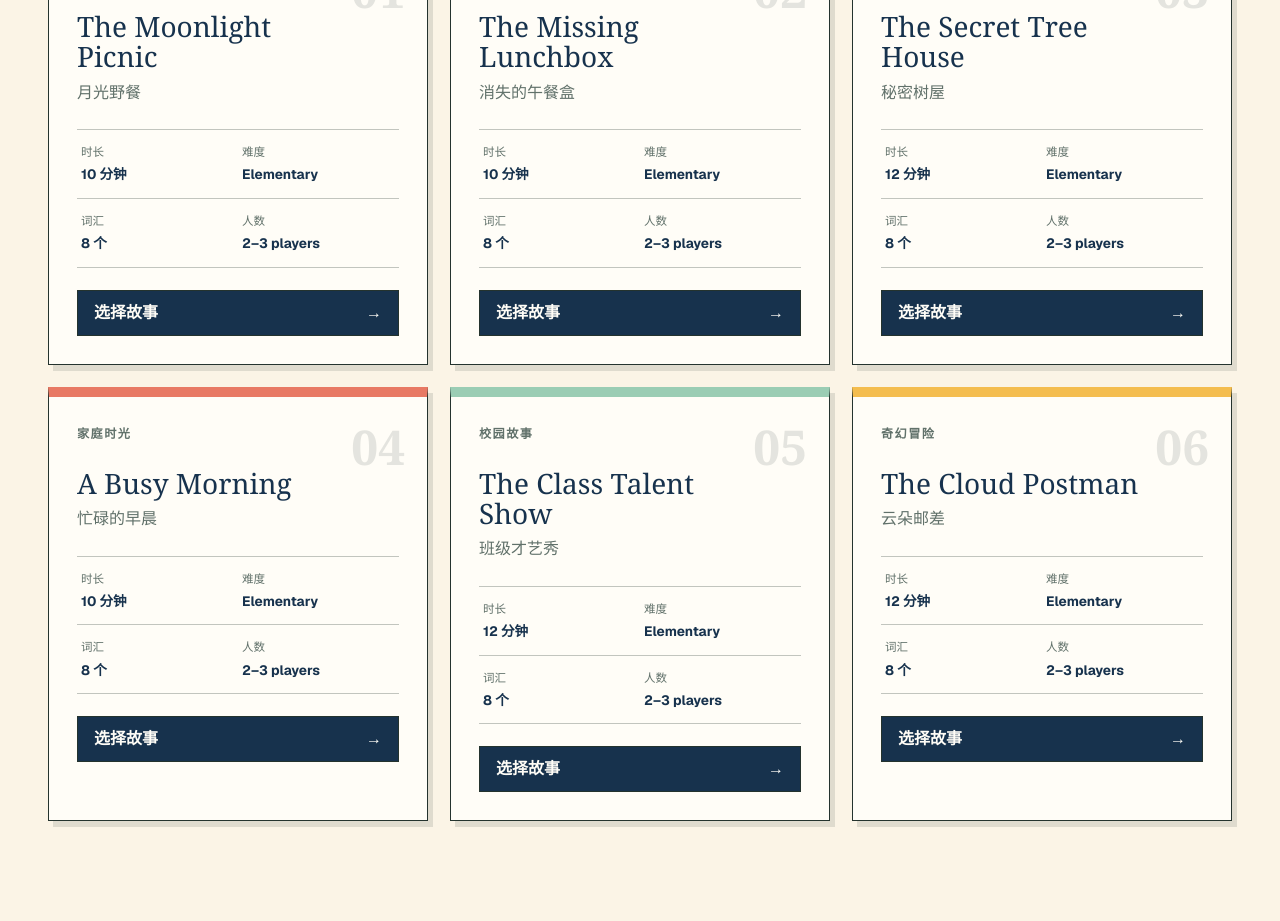
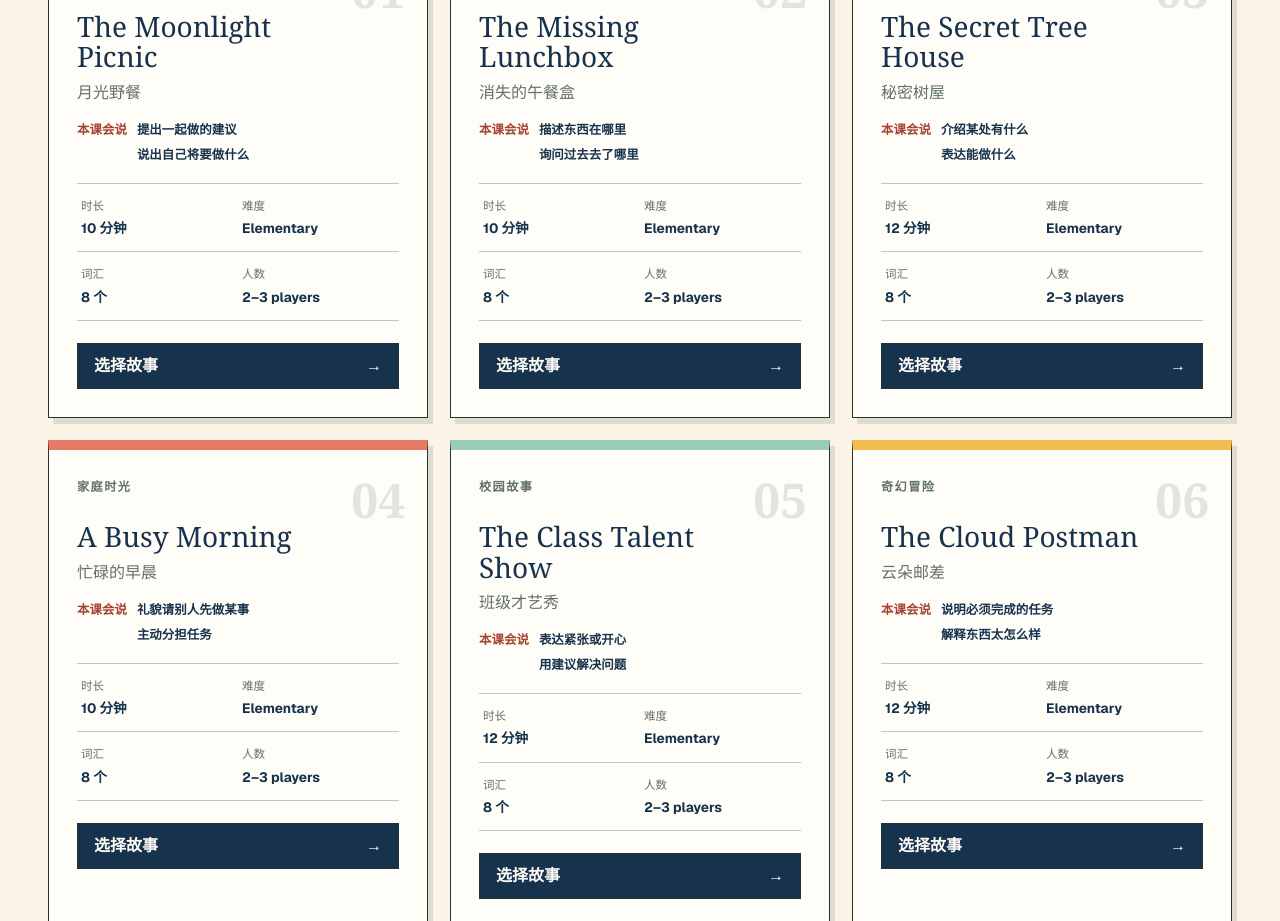
Before and after one commit to oldshipmaster/english-study, a Next.js app: page / in a window 1280 px wide. Shown: the part 780-1701 px from the top of the page. Before the commit the page ends 1673 px from the top, so only its background shows below. Built offline with nearby package versions, Linux system fonts and the light colour scheme.

Commit message:
feat: show lesson speaking goals

```diff
--- a/app/components/LearningPackPrint.tsx
+++ b/app/components/LearningPackPrint.tsx
@@ -14,7 +14,7 @@ export function LearningPackPrint({ story, assignments }: { story: Story; assign
   const scriptPages = [story.lines.slice(0, 9), story.lines.slice(9)];
   const wordCardPages = [story.learningPack.words.slice(0, 4), story.learningPack.words.slice(4)];
   const pages = [
-    <section key="mission"><h1>{story.title}</h1><h2>1 · 家庭任务卡</h2><p>首演 25–30 分钟：词汇热身 5 分钟 · 排练 10 分钟 · 演出 8 分钟 · 复习 5 分钟</p><ul>{story.roles.map((role) => { const owner = assignments.find((item) => item.roleIds.includes(role.id)); return <li key={role.id}>{role.emoji} {role.name} — {owner ? personNames[owner.personId] : "待分配"}</li>; })}</ul><h2>7 天家庭学习路线</h2><div className="week-path"><div className="week-path-step"><strong>第 0 天 · 首演</strong><span>热身 → 三遍开口 → 全家演出</span><em>日期：____　□ 完成</em></div><div className="week-path-step"><strong>第 2 天 · 唤醒</strong><span>抽红黄卡 → 说 2 个句型 → 重演一场</span><em>日期：____　□ 完成</em></div><div className="week-path-step"><strong>第 7 天 · 迁移</strong><span>旧词 + 新词造句 → 不看稿演出</span><em>日期：____　□ 完成</em></div></div><p className="family-promise">家庭约定：先让孩子完整说完，再提示；每天短练，不一次练太久。　家长签名：____________</p></section>,
+    <section key="mission"><h1>{story.title}</h1><h2>1 · 家庭任务卡</h2><p>首演 25–30 分钟：词汇热身 5 分钟 · 排练 10 分钟 · 演出 8 分钟 · 复习 5 分钟</p><ul>{story.roles.map((role) => { const owner = assignments.find((item) => item.roleIds.includes(role.id)); return <li key={role.id}>{role.emoji} {role.name} — {owner ? personNames[owner.personId] : "待分配"}</li>; })}</ul><h2>本课学习目标</h2><div className="mission-goals">{story.learningPack.patterns.map((pattern) => <div className="mission-goal" key={pattern.title}><strong>{pattern.title}</strong><span>{pattern.purpose}</span></div>)}</div><h2>7 天家庭学习路线</h2><div className="week-path"><div className="week-path-step"><strong>第 0 天 · 首演</strong><span>热身 → 三遍开口 → 全家演出</span><em>日期：____　□ 完成</em></div><div className="week-path-step"><strong>第 2 天 · 唤醒</strong><span>抽红黄卡 → 说 2 个句型 → 重演一场</span><em>日期：____　□ 完成</em></div><div className="week-path-step"><strong>第 7 天 · 迁移</strong><span>旧词 + 新词造句 → 不看稿演出</span><em>日期：____　□ 完成</em></div></div><p className="family-promise">家庭约定：先让孩子完整说完，再提示；每天短练，不一次练太久。　家长签名：____________</p></section>,
     <section key="warmup"><h2>2 · 演前词汇热身</h2><p>由孩子自己勾选：</p>{story.learningPack.words.map((item) => <div className="mastery-row" key={item.word}><strong>{item.word}</strong><span>{item.meaning}</span><span>□ 我认识　△ 有点难　○ 我不会</span>{item.review ? <small>滚动复习</small> : null}</div>)}<div className="memory-toolbox"><h3>我的记词工具箱</h3><p>遇到难词，我自己选一种：□ 画小图　□ 拆成两段　□ 做动作　□ 编奇怪联想　□ 放进句子</p><p><strong>本次我主动选的 3 个难词：</strong> 1. __________　2. __________　3. __________</p></div><h3>我的生词救援站</h3><p>读剧本时遇到表外生词：先圈出来，结合上下文猜，再查证，最后用自己的句子说一次。</p><table className="unknown-word-journal"><thead><tr><th>生词</th><th>先猜意思</th><th>查证后</th><th>我自己的句子</th><th>第 2 天能说</th></tr></thead><tbody>{Array.from({ length: 4 }, (_, index) => <tr key={index}><td>________</td><td>________</td><td>________</td><td>________________</td><td>□</td></tr>)}</tbody></table></section>,
     ...scriptPages.map((lines, pageIndex) => <section key={`script-${pageIndex}`}><h2>3{pageIndex === 0 ? "A" : "B"} · 彩色完整剧本</h2>{lines.map((line, index) => { const role = story.roles.find(({ id }) => id === line.roleId)!; return <div className={`pack-script-line role-color-${story.roles.indexOf(role) + 1}`} key={index}><strong>{role.emoji} {role.name}</strong><p>{line.english}</p><small>{line.chinese}</small></div>})}</section>),
     <section key="daughter"><h2>4 · 女儿角色练习页</h2><div className="fluency-guide"><h3>三遍开口阶梯</h3><p>说错不用怕：<strong>停一下 → 从句首重说 → 继续演</strong>。家长先不打断，整句说完再给一个提示。</p></div>{daughterLines.map((line, index) => <div className="daughter-line" key={index}><p>{line.english}</p><small>{line.pronunciation ?? "先慢读，再带着表情说一遍。"}</small><div className="fluency-rounds"><span className="fluency-round">□ 第 1 遍 · 看完整台词</span><span className="fluency-round">□ 第 2 遍 · 只看关键词：{cueWords(line.english)}</span><span className="fluency-round">□ 第 3 遍 · 不看台词</span></div></div>)}</section>,
--- a/app/components/StoryLibrary.tsx
+++ b/app/components/StoryLibrary.tsx
@@ -65,6 +65,7 @@ export function StoryLibrary({ stories, onSelect }: StoryLibraryProps) {
               <p className="category-label">{categoryNames[story.category]}</p>
               <h3>{story.title}</h3>
               <p className="chinese-title">{story.chineseTitle}</p>
+              <div className="story-learning-focus"><strong>本课会说</strong>{story.learningPack.patterns.map((pattern) => <span key={pattern.title}>{pattern.title}</span>)}</div>
               <dl className="story-facts">
                 <div><dt>时长</dt><dd>{story.minutes} 分钟</dd></div>
                 <div><dt>难度</dt><dd>{story.level}</dd></div>
--- a/app/globals.css
+++ b/app/globals.css
@@ -47,6 +47,9 @@ p { line-height: 1.6; }
 .category-label { margin: 0 0 24px; color: var(--muted-ink); font-size: .76rem; font-weight: 800; letter-spacing: .12em; }
 .story-card h3 { max-width: 85%; font-size: 1.75rem; }
 .chinese-title { margin: 8px 0 24px; color: var(--muted-ink); }
+.story-learning-focus { display: grid; grid-template-columns: auto 1fr; gap: 6px 10px; margin: -8px 0 18px; font-size: .78rem; }
+.story-learning-focus strong { grid-row: span 2; color: #a54231; }
+.story-learning-focus span { font-weight: 700; }
 .story-facts { display: grid; grid-template-columns: 1fr 1fr; margin: 0; border-top: 1px solid rgba(36,51,46,.28); }
 .story-facts div { padding: 13px 4px; border-bottom: 1px solid rgba(36,51,46,.28); }
 .story-facts dt { color: var(--muted-ink); font-size: .72rem; }.story-facts dd { margin: 4px 0 0; font-size: .85rem; font-weight: 700; }
@@ -149,6 +152,8 @@ p { line-height: 1.6; }
 .week-path-step strong { color: #275b49; }
 .week-path-step em { font-style: normal; font-size: 0.8rem; }
 .family-promise { border-bottom: 2px solid #ef765f; padding: 10px 0; }
+.mission-goals { display: grid; grid-template-columns: 1fr 1fr; gap: 8px; margin: 8px 0 12px; }
+.mission-goal { display: grid; gap: 4px; border-left: 5px solid #8c6bb1; background: #f7f1ff; padding: 8px 10px; }
 .role-color-2 { border-color: #63b89a; background: #effaf6; }
 .role-color-3 { border-color: #ef765f; background: #fff3f0; }
 .parent-only { display: inline-block; padding: 5px 10px; border: 2px solid #ef765f; color: #a22f24; font-weight: 800; }
```
Also changed, not shown: 1 other file (tests, documents, lock files or other folders).
